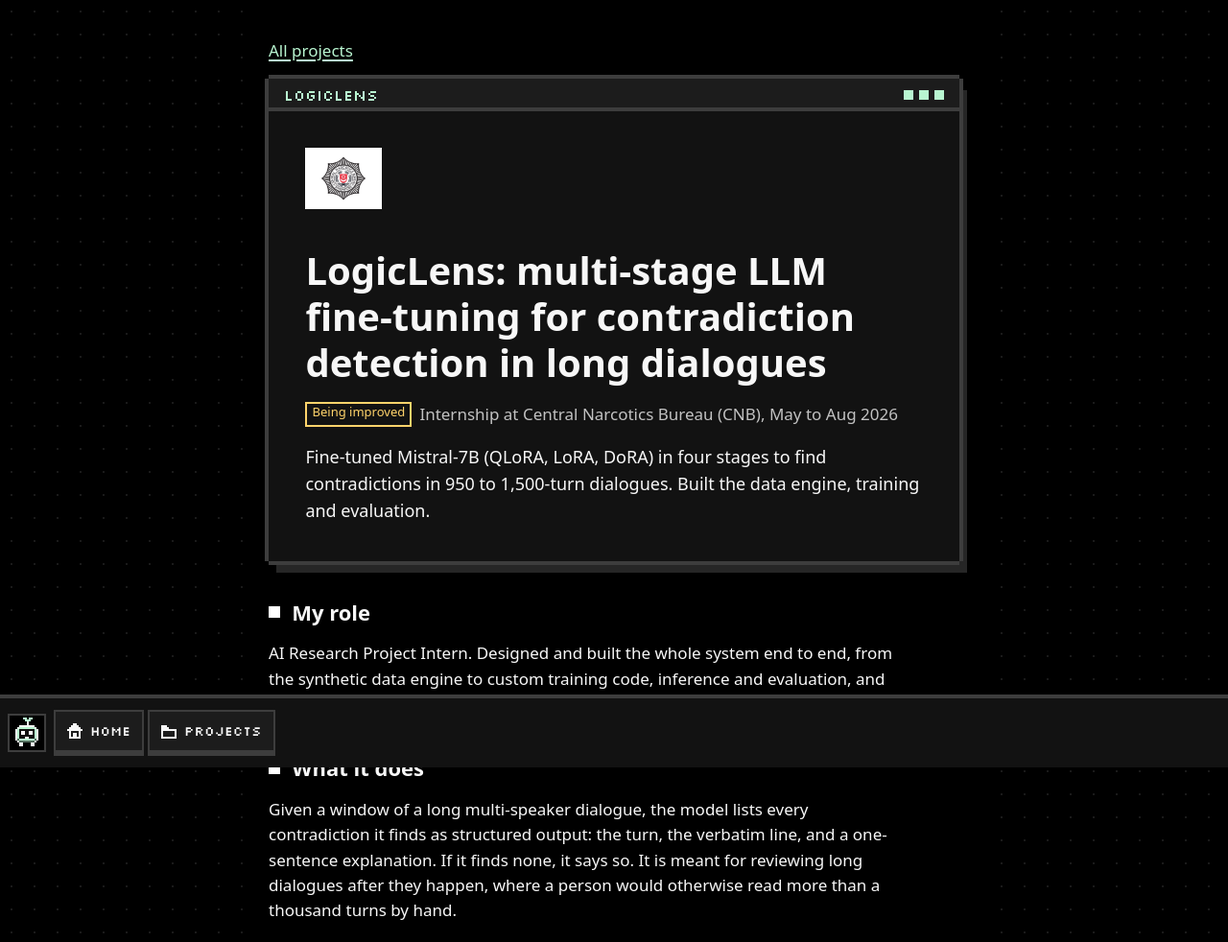
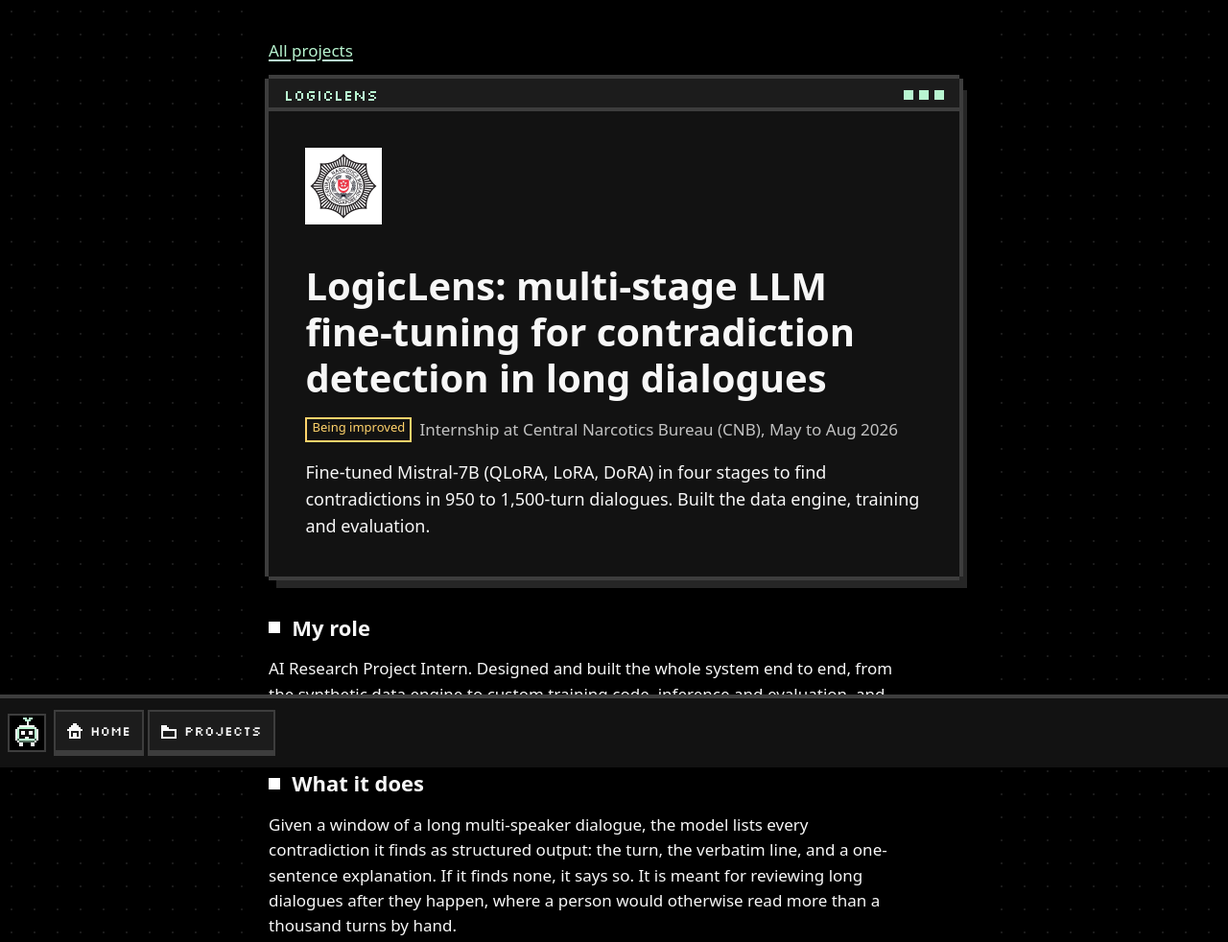
Before and after one commit to zyyye/Personal-Website, an Astro site: page /projects/logiclens in a window 1280 px wide. Shown: the top 982 px of the page at 96% size. Built offline with nearby package versions, Linux system fonts and the light colour scheme; Astro itself is replaced by a stand-in of ours; a web font is replaced by a local one.

Commit message:
Case study: show the logo at the same size as on the deck page
Co-Authored-By: Claude Opus 5.5 <noreply@anthropic.com>
Claude-Session: https://claude.ai/code/session_01UWNwY2YYouua2Lvx9ugwnh

```diff
--- a/src/pages/projects/[slug].astro
+++ b/src/pages/projects/[slug].astro
@@ -116,13 +116,13 @@ const resultsWithheld = !d.results && d.status === 'being-improved';
   .org-logo {
     display: inline-block;
     margin: 0 0 var(--space-3);
-    padding: var(--space-2) var(--space-3);
+    padding: var(--space-1);
     background: var(--color-accent-2);
   }
   .org-logo img {
     display: block;
     width: auto;
-    height: 3rem;
+    height: 4.5rem;
   }
   :global(.case-head) {
     margin: var(--space-3) 0 var(--space-5);
```
